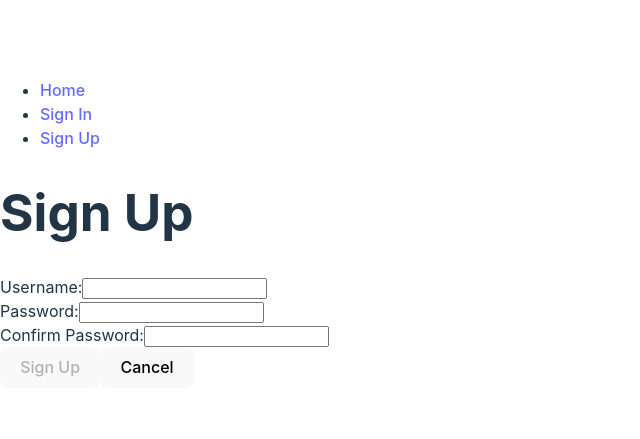
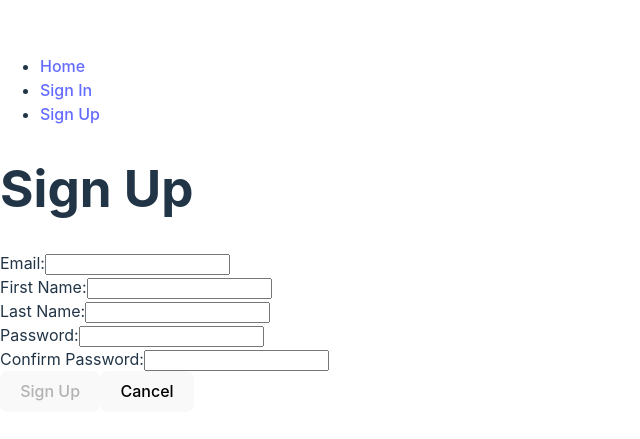
Before and after one commit to chacho8800/trip-tracker-frontend, a React (Vite) app: page /sign-up in a window 1280 px wide. Shown: the part 175-614 px from the top of the page, without its empty margins (0-640 px from the left). Built offline with nearby package versions, Linux system fonts and the light colour scheme; no server answers.

Commit message:
fix sign-in and sign-up bugs

```diff
--- a/src/components/Dashboard/Dashboard.jsx
+++ b/src/components/Dashboard/Dashboard.jsx
@@ -22,13 +22,13 @@ const Dashboard = () => {
 
   return (
     <main>
-      <h1>Welcome, {user.username}</h1>
+      <h1>Welcome, {user.firstName}</h1>
       <p>
         This is the dashboard page where you can see a list of all the users.
       </p>
       <ul>
         {users.map(user => (
-          <li key={user._id}>{user.username}</li>
+          <li key={user._id}>{user.firstName}</li>
         ))}
       </ul>
     </main>
--- a/src/components/SignInForm/SignInForm.jsx
+++ b/src/components/SignInForm/SignInForm.jsx
@@ -10,7 +10,7 @@ const SignInForm = () => {
   const { setUser } = useContext(UserContext);
   const [message, setMessage] = useState('');
   const [formData, setFormData] = useState({
-    username: '',
+    email: '',
     password: '',
   });
 
@@ -36,13 +36,13 @@ const SignInForm = () => {
       <p>{message}</p>
       <form autoComplete='off' onSubmit={handleSubmit}>
         <div>
-          <label htmlFor='email'>Username:</label>
+          <label htmlFor='email'>Email:</label>
           <input
             type='text'
             autoComplete='off'
-            id='username'
-            value={formData.username}
-            name='username'
+            id='email'
+            value={formData.email}
+            name='email'
             onChange={handleChange}
             required
           />
--- a/src/components/SignUpForm/SignUpForm.jsx
+++ b/src/components/SignUpForm/SignUpForm.jsx
@@ -10,12 +10,14 @@ const SignUpForm = () => {
   const { setUser } = useContext(UserContext);
   const [message, setMessage] = useState('');
   const [formData, setFormData] = useState({
-    username: '',
+    email: '',
+    firstName: "",
+    lastName: "",
     password: '',
     passwordConf: '',
   });
 
-  const { username, password, passwordConf } = formData;
+  const { email, firstName, lastName, password, passwordConf } = formData;
 
   const handleChange = (evt) => {
     setMessage('');
@@ -26,6 +28,7 @@ const SignUpForm = () => {
     evt.preventDefault();
     try {
       const newUser = await signUp(formData);
+      console.log("New user", newUser)
       setUser(newUser);
       navigate('/');
     } catch (err) {
@@ -34,7 +37,7 @@ const SignUpForm = () => {
   };
 
   const isFormInvalid = () => {
-    return !(username && password && password === passwordConf);
+    return !(email && password && password === passwordConf);
   };
 
   return (
@@ -43,14 +46,36 @@ const SignUpForm = () => {
       <p>{message}</p>
       <form onSubmit={handleSubmit}>
         <div>
-          <label htmlFor='username'>Username:</label>
+          <label htmlFor='email'>Email:</label>
           <input
             type='text'
-            id='name'
-            value={username}
-            name='username'
+            id='email'
+            value={email}
+            name='email'
             onChange={handleChange}
             required
+          />
+        </div>
+        <div>
+          <label htmlFor="firstName">First Name:</label>
+          <input
+          type="text"
+          id='firstName'
+          name='firstName'
+          value={firstName}
+          onChange={handleChange}
+          required
+          />
+        </div>
+        <div>
+        <label htmlFor="lastName">Last Name:</label>
+          <input
+          type="text"
+          id='lastName'
+          name='lastName'
+          value={lastName}
+          onChange={handleChange}
+          required
           />
         </div>
         <div>
--- a/src/services/userService.js
+++ b/src/services/userService.js
@@ -1,4 +1,4 @@
-const BASE_URL = `${import.meta.env.VITE_BACK_END_SERVER_URL}/users`;
+const BASE_URL = `${import.meta.env.VITE_BACK_END_SERVER_URL}/user`;
 
 const index = async () => {
   try {
```
